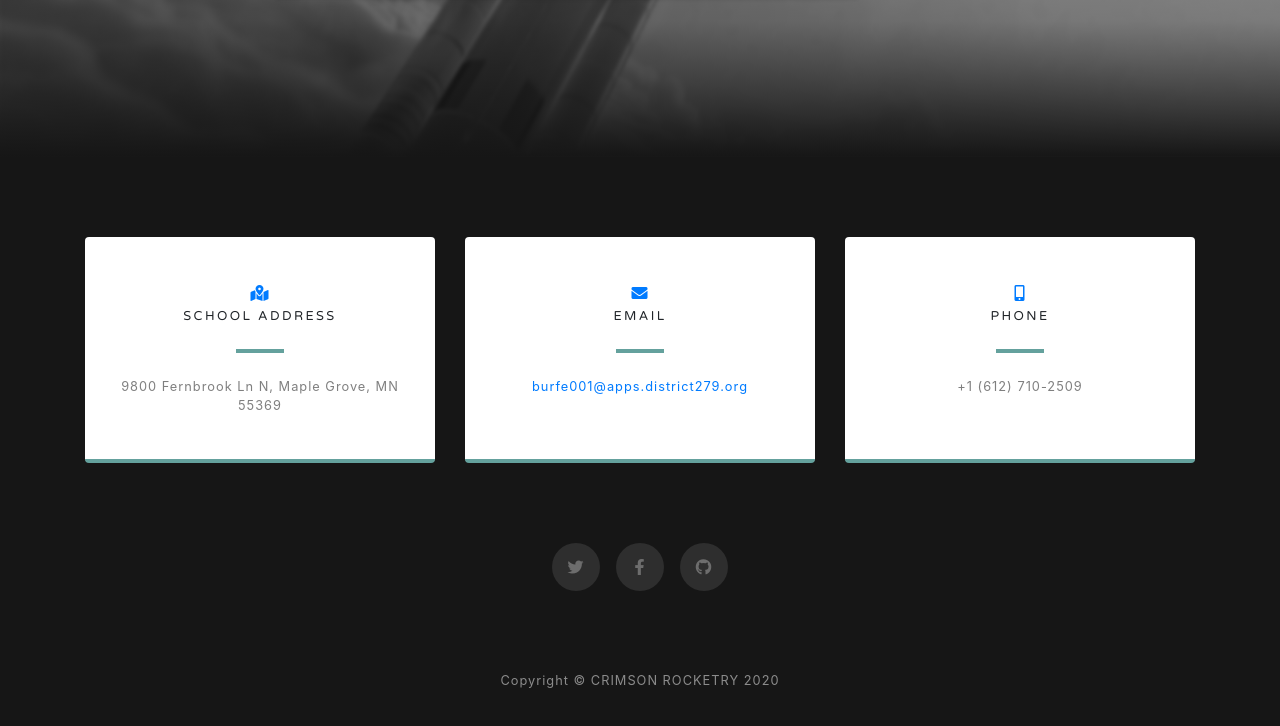
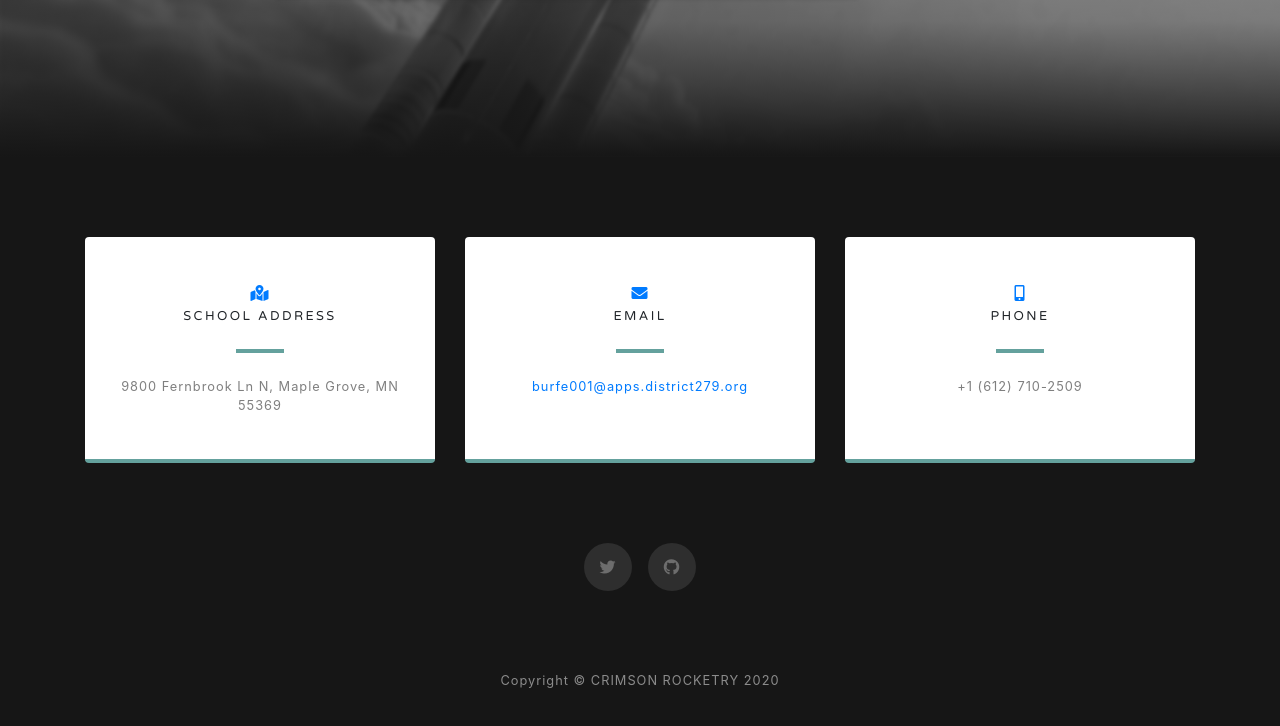
Before and after one commit to apcloutgod/sushilkattel.github.io, a website with bundled scripts: page index.html in a window 1280 px wide. Shown: the part 3450-4176 px from the top of the page. Built offline with nearby package versions, Linux system fonts and the light colour scheme.

Commit message:
social links

```diff
--- a/index.html
+++ b/index.html
@@ -191,13 +191,10 @@
       </div>
 
       <div class="social d-flex justify-content-center">
-        <a href="#" class="mx-2">
+        <a href="https://twitter.com/Colin_B1264" class="mx-2">
           <i class="fab fa-twitter"></i>
         </a>
-        <a href="#" class="mx-2">
-          <i class="fab fa-facebook-f"></i>
-        </a>
-        <a href="#" class="mx-2">
+        <a href="https://github.com/Sushilkattel" class="mx-2">
           <i class="fab fa-github"></i>
         </a>
       </div>
```
